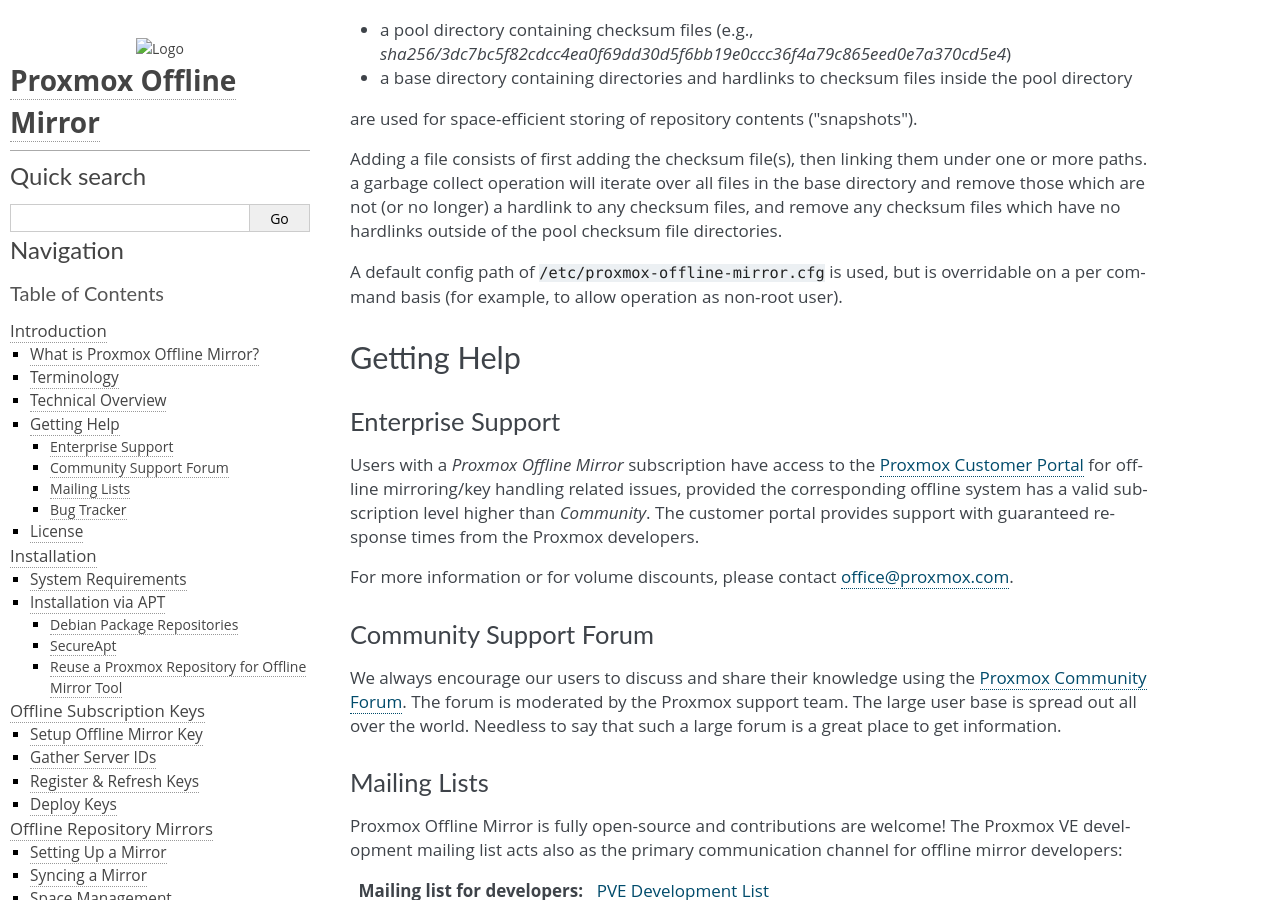
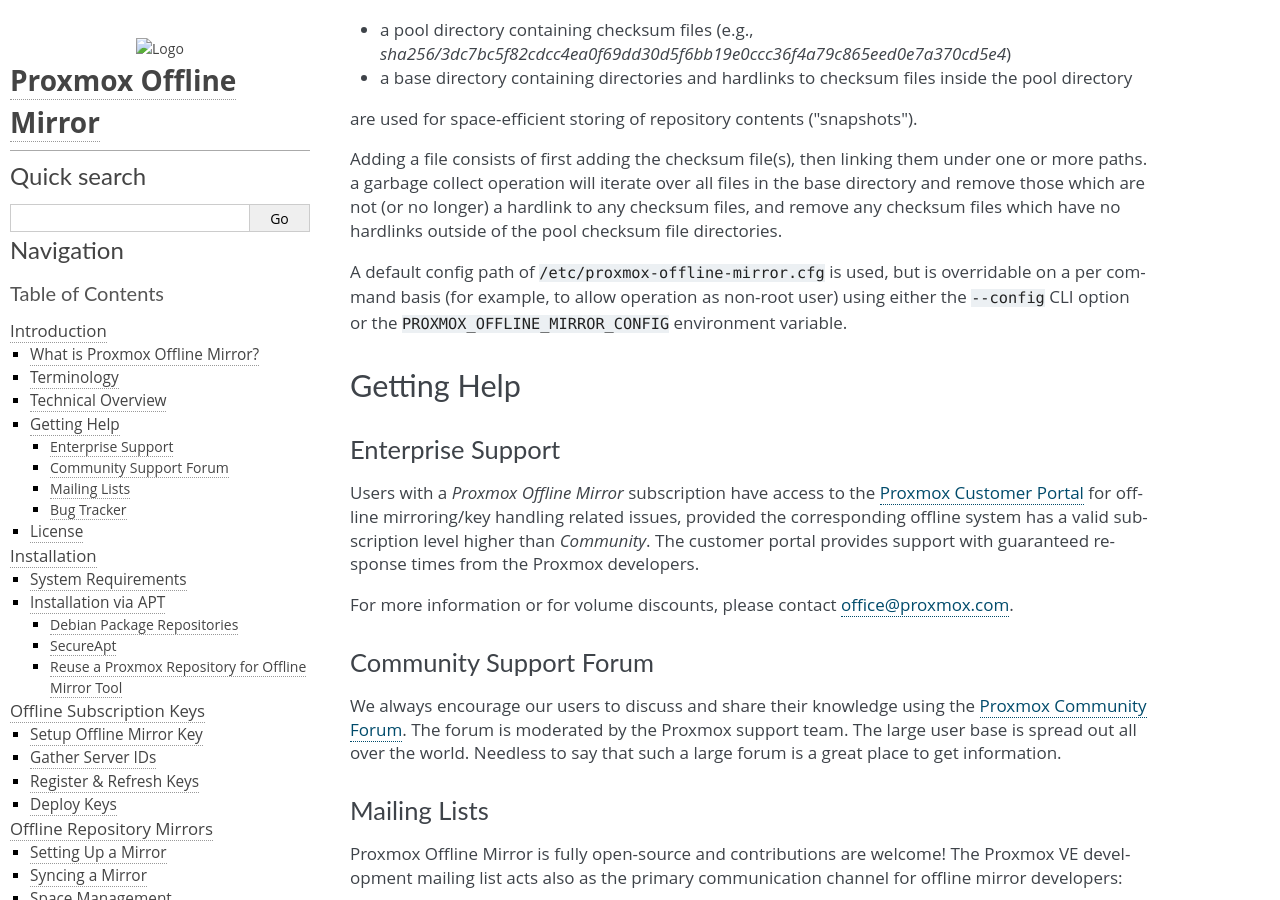
Before and after one commit to proxmox/proxmox-offline-mirror, a Sphinx documentation site: the page built from docs/introduction.rst, in a window 1280 px wide and 900 px high, scrolled down 1068 px. Built offline with Sphinx 7.4.7, drawn with Linux system fonts in a browser that asks for light colours.

Commit message:
docs: intro: reference config file switch/env variable directly
Signed-off-by: Thomas Lamprecht <t.lamprecht@proxmox.com>

```diff
--- a/docs/introduction.rst
+++ b/docs/introduction.rst
@@ -60,7 +60,8 @@
 which have no hardlinks outside of the pool checksum file directories.
 
 A default config path of ``/etc/proxmox-offline-mirror.cfg`` is used, but is overridable on a per
-command basis (for example, to allow operation as non-root user).
+command basis (for example, to allow operation as non-root user) using either the ``--config`` CLI
+option or the ``PROXMOX_OFFLINE_MIRROR_CONFIG`` environment variable.
 
 
 .. _get_help:
```
